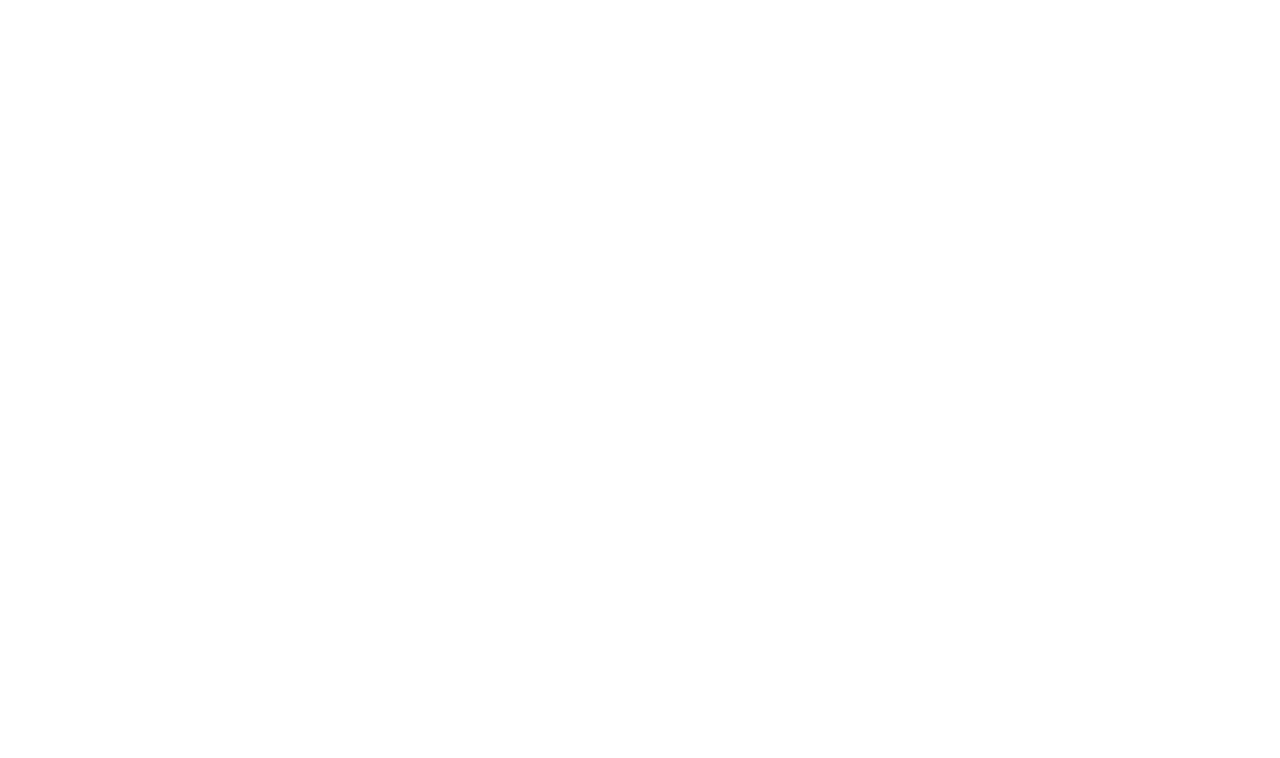
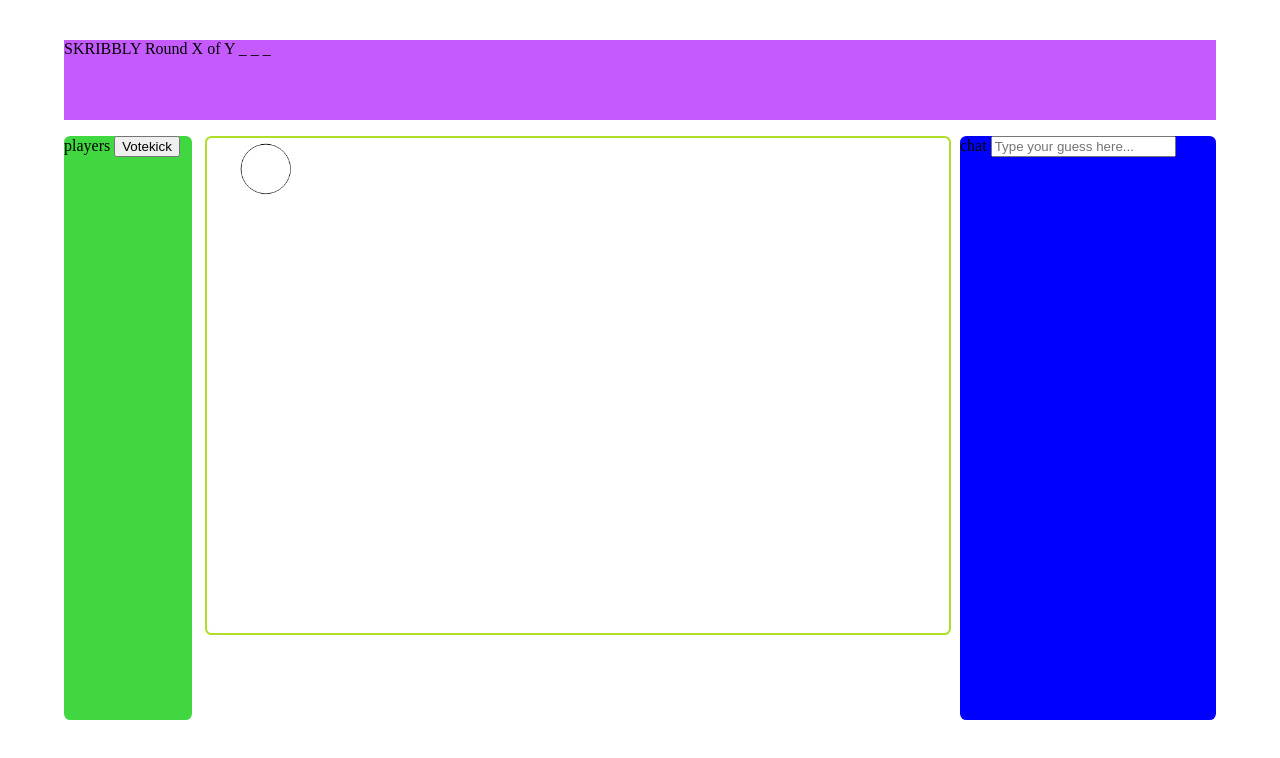
Before and after one commit to benedictweis/skribbly, a website: page src/index.html in a window 1280 px wide. Drawn offline with nearby package versions, Linux system fonts and the light colour scheme; files that its build step writes are made by us from their sources.

Commit message:
basic website layout
Co-Authored-By: Benedict <47110382+benegamz@users.noreply.github.com>

```diff
--- a/src/index.html
+++ b/src/index.html
@@ -11,6 +11,21 @@
     <title>Skribbly</title>
 </head>
 <body>
-
+    <div class="topbar">
+        SKRIBBLY
+        Round X of Y
+        _ _ _
+    </div>
+    <div class="sideboard">
+        players
+        <button type="submit">Votekick</button>
+    </div>
+    <div class="canvas-container">
+        <canvas class="canvas"></canvas>
+    </div>
+    <div class="chat">
+        chat
+        <input type="text" name="guess" id="guess" placeholder="Type your guess here...">
+    </div>
 </body>
 </html>
--- a/src/js/script.js
+++ b/src/js/script.js
@@ -0,0 +1,28 @@
+let canvas = document.querySelector(".canvas");
+let canvas_container = document.querySelector(".canvas-container");
+
+resize_canvas();
+window.addEventListener("resize", () => {
+    resize_canvas();
+})
+
+let ctx = canvas.getContext("2d");
+
+canvas.height = 800;
+canvas.width = 1200;
+
+ctx.imageSmootingEnabled = false;
+ctx.beginPath();
+ctx.arc(95, 50, 40, 0, 2 * Math.PI);
+ctx.stroke();
+
+function resize_canvas() {
+    if (canvas_container.clientWidth / canvas_container.clientHeight < 3/2) {
+        canvas.style.width = "100%";
+        canvas.style.height = "";
+    }
+    else {
+        canvas.style.height = "100%";
+        canvas.style.width = "";
+    }
+}
--- a/src/style/default.scss
+++ b/src/style/default.scss
@@ -0,0 +1,46 @@
+.sideboard {
+    position: fixed;
+    background-color: rgb(65, 215, 65);
+    width: 10%;
+    height: 73%;
+    top: 17%;
+    left: 5%;
+    border-radius: 0.4rem;
+}
+
+.canvas {
+    display: inline;
+    left: 16%;
+    top: 17%;
+    border: 2px solid #b1df29;
+    border-radius: 0.4rem;
+}
+
+.chat {
+    position: fixed;
+    background-color: blue;
+    width: 20%;
+    height: 73%;
+    top: 17%;
+    right: 5%;
+    border-radius: 0.4rem;
+}
+
+.canvas-container {
+    position: fixed;
+    left: 16%;
+    top: 17%;
+    width: 58%;
+    height: 73%;
+    border-radius: 0.4rem;
+    text-align:center;
+}
+
+.topbar {
+    position: fixed;
+    background-color: #C55BFF;
+    left: 5%;
+    top: 5%;
+    width: 90%;
+    height: 10%;
+}
```
Also changed, not shown: app.js (+10 -0 lines).
